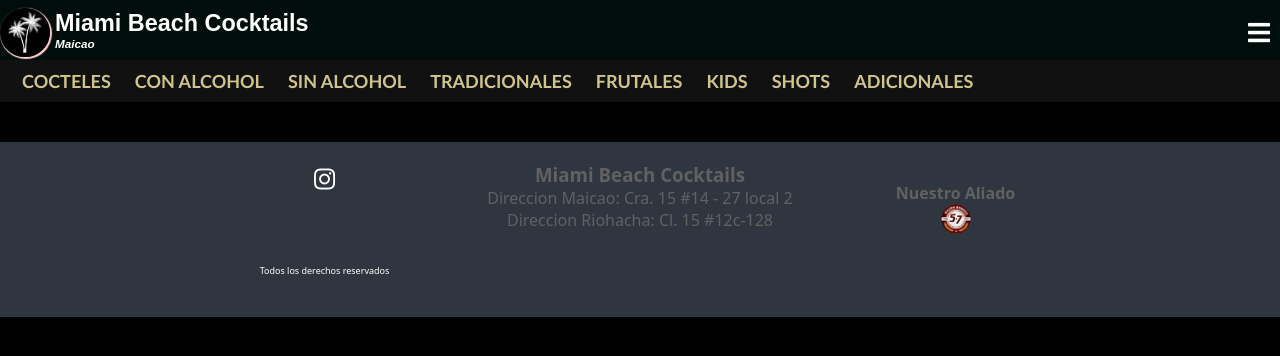
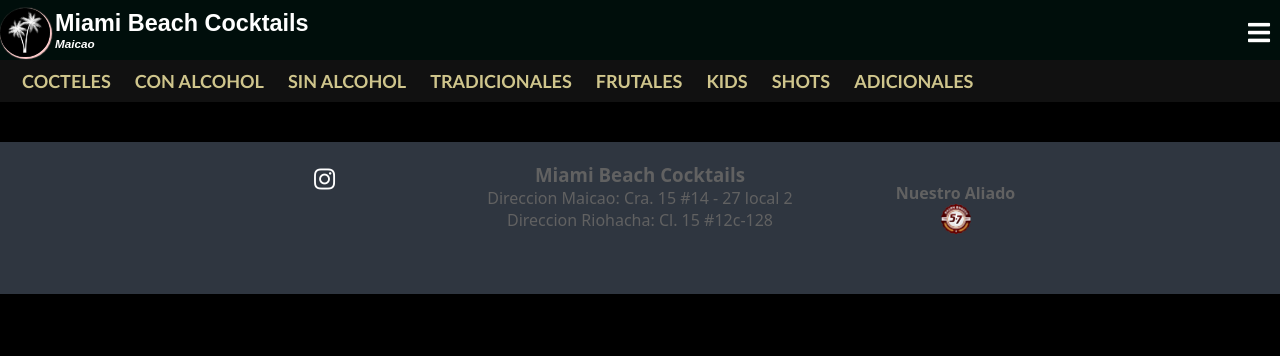
Before and after one commit to ballestax/sitetest, a plain HTML site: page index.html in a window 1280 px wide. Drawn offline with nearby package versions, Linux system fonts and the light colour scheme; no server answers.

Commit message:
Update index.html

```diff
--- a/index.html
+++ b/index.html
@@ -106,7 +106,6 @@
 		</div>
 		</div>
     	</div>
-	<p class="copyright">Todos los derechos reservados</p>
     </div>
 </footer>
 
```
